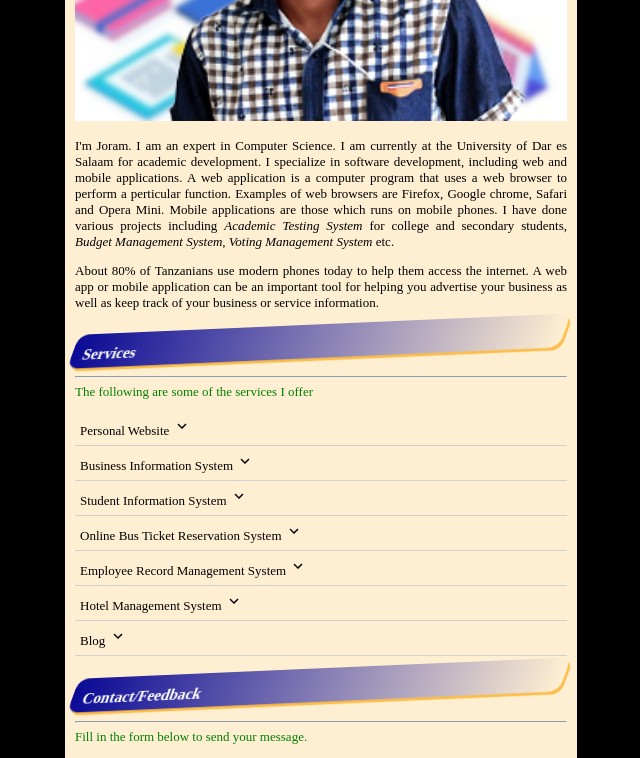
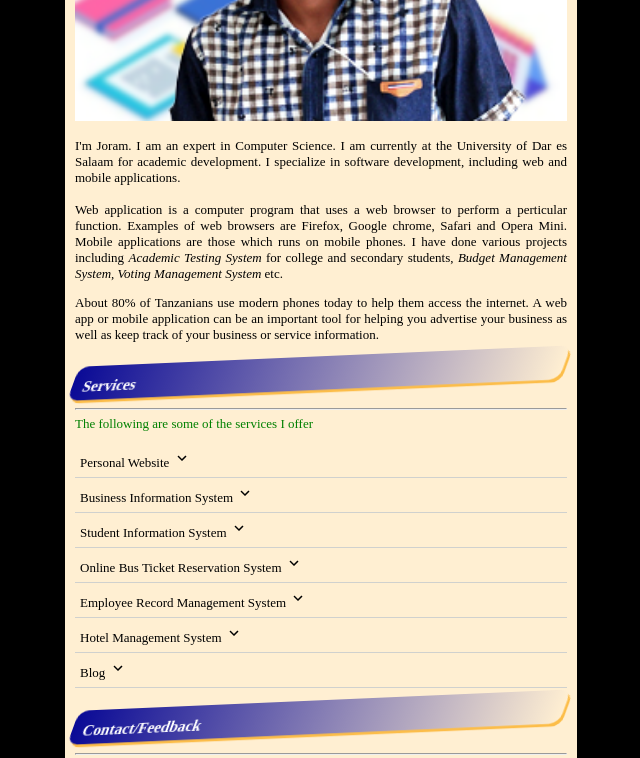
Before and after one commit to joramallan/web, a plain HTML site: page index.html in a window 1280 px wide. Shown: the part 540-1298 px from the top of the page, without its empty margins (319-959 px from the left). Drawn offline with Linux system fonts and the light colour scheme.

Commit message:
Second Commit

```diff
--- a/css/form.css
+++ b/css/form.css
@@ -15,7 +15,6 @@
     border: 1px solid #d0d1ce;
     border-radius: 10px;
     margin-bottom: 10px;
-    font-family: monospace;
 }
 
 .form-item-textarea{
--- a/index.html
+++ b/index.html
@@ -39,8 +39,8 @@
             <div><img src="image/joram0.png" alt="PICTURES" id="pic" width="100%"></div>
 
             <p class="info">
-                I'm Joram. I am an expert in Computer Science. I am currently at the University of Dar es Salaam for academic development. I specialize in software development, including web and mobile applications.
-                A web application is a computer program that uses a web browser to perform a perticular function. Examples of web browsers are Firefox, Google chrome, Safari and Opera Mini. Mobile applications are those which runs on mobile phones.
+                I'm Joram. I am an expert in Computer Science. I am currently at the University of Dar es Salaam for academic development. I specialize in software development, including web and mobile applications. <br><br>
+                Web application is a computer program that uses a web browser to perform a perticular function. Examples of web browsers are Firefox, Google chrome, Safari and Opera Mini. Mobile applications are those which runs on mobile phones.
                 I have done various projects including <em>Academic Testing System</em> for college and secondary students, <em>Budget Management System, Voting Management System</em> etc.
             </p>
 
```
